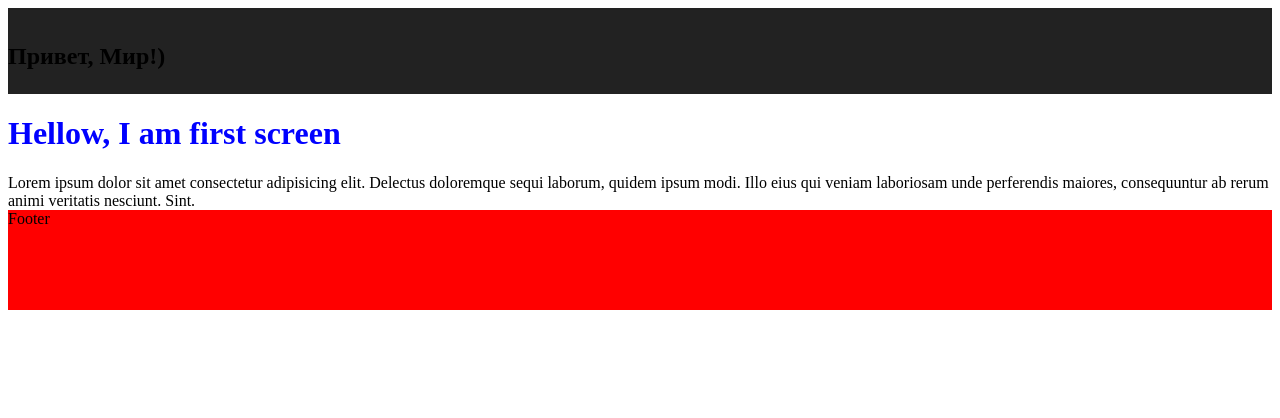
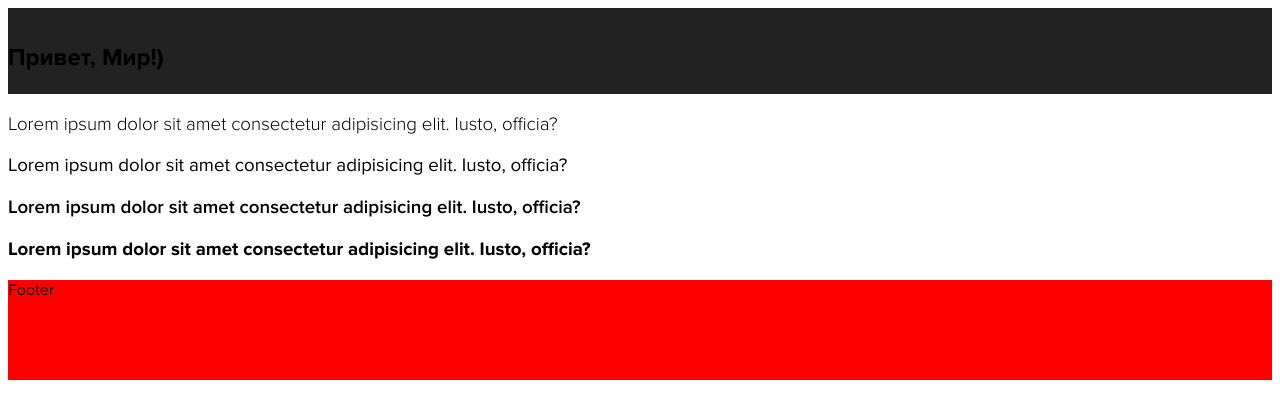
Before and after one commit to NastyaSemenkovych/dev-MasterTao, a website: page dev/index.html in a window 1280 px wide. Drawn offline with nearby package versions, Linux system fonts and the light colour scheme; files that its build step writes are made by us from their sources.

Commit message:
build: added fonts

```diff
--- a/dev/sass/fonts.scss
+++ b/dev/sass/fonts.scss
@@ -1,7 +1,31 @@
 @font-face {
-    font-family: 'Gilroy-Regular';
-    src: url('./assets/fonts/Gilroy-Regular.woff') format('woff');
-    font-weight: normal;
+    font-family: 'ProximaNova';
+    src: url('./assets/fonts/ProximaNova-Light.ttf') format('truetype');
+    font-weight: 300;
     font-style: normal;
     font-display: swap;
 }
+
+@font-face {
+    font-family: 'ProximaNova';
+    src: url('./assets/fonts/ProximaNova-Regular.ttf') format('truetype');
+    font-weight: 400;
+    font-style: normal;
+    font-display: swap;
+}
+
+@font-face {
+    font-family: 'ProximaNova';
+    src: url('./assets/fonts/ProximaNova-Semibold.ttf') format('truetype');
+    font-weight: 600;
+    font-style: normal;
+    font-display: swap;
+}
+
+@font-face {
+    font-family: 'ProximaNova';
+    src: url('./assets/fonts/ProximaNova-Bold.ttf') format('truetype');
+    font-weight: 700;
+    font-style: normal;
+    font-display: swap;
+}
--- /dev/null
+++ b/dev/sass/global.scss
@@ -0,0 +1,18 @@
+body {
+    font-family: "ProximaNova";
+}
+
+
+
+.fw-300 {
+    font-weight: 300;
+}
+.fw-400 {
+    font-weight: 400;
+}
+.fw-600 {
+    font-weight: 600;
+}
+.fw-700 {
+    font-weight: 700;
+}
--- a/dev/style.scss
+++ b/dev/style.scss
@@ -14,6 +14,7 @@ Use it to make something cool, have fun, and share what you've learned with othe
 */
 @import "sass/variables";
 @import "sass/fonts";
+@import "sass/global.scss";
 @import "sass/header";
 @import "sass/first-screen";
 @import "sass/footer";
--- a/dev/templates/first-screen.html
+++ b/dev/templates/first-screen.html
@@ -1,4 +1,6 @@
 <div class="container">
-    <h1>Hellow, I am first screen</h1>
-    Lorem ipsum dolor sit amet consectetur adipisicing elit. Delectus doloremque sequi laborum, quidem ipsum modi. Illo eius qui veniam laboriosam unde perferendis maiores, consequuntur ab rerum animi veritatis nesciunt. Sint.
+<h3 class="fw-300">Lorem ipsum dolor sit amet consectetur adipisicing elit. Iusto, officia?</h3>
+<h3 class="fw-400">Lorem ipsum dolor sit amet consectetur adipisicing elit. Iusto, officia?</h3>
+<h3 class="fw-600">Lorem ipsum dolor sit amet consectetur adipisicing elit. Iusto, officia?</h3>
+<h3 class="fw-700">Lorem ipsum dolor sit amet consectetur adipisicing elit. Iusto, officia?</h3>
 </div>
```
Also changed, not shown: dev/assets/fonts/ProximaNova-Bold.ttf (added), dev/assets/fonts/ProximaNova-Light.ttf (added), dev/assets/fonts/ProximaNova-Regular.ttf (added), dev/assets/fonts/ProximaNova-Semibold.ttf (added).
